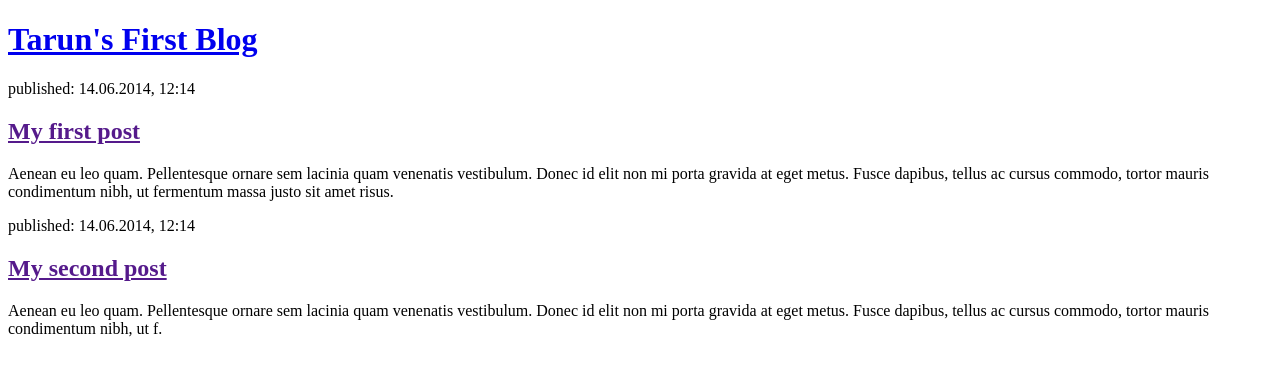
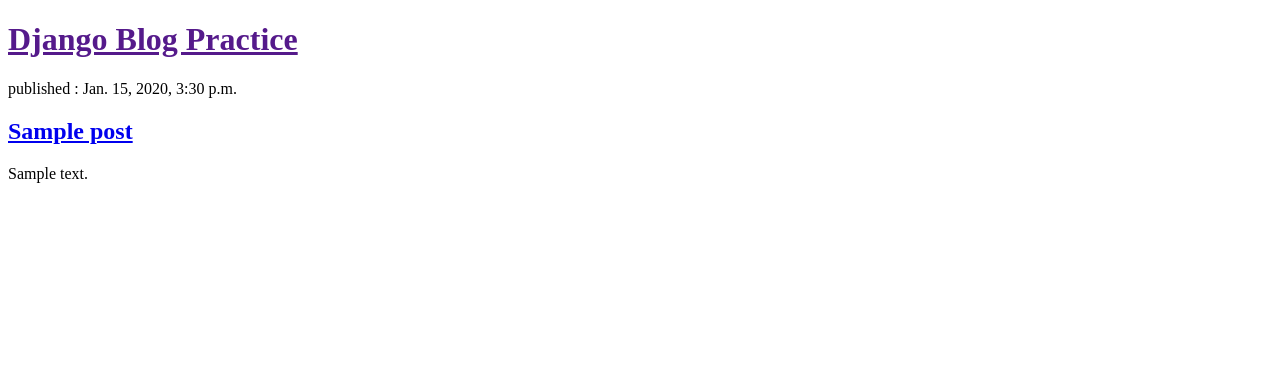
Before and after one commit to tarun-suthar-04/Grind-45, a Django app: page / in a window 1280 px wide. Shown: the top 376 px of the page. Run offline with Django 5.2, Linux system fonts and the light colour scheme; tables that the repository leaves empty hold one stand-in row (values such as "Sample post").

Commit message:
Updated view and template to display posts from database, Added post detail view, url, and template

```diff
--- a/BlogPractice/blog/templates/blog/post_list.html
+++ b/BlogPractice/blog/templates/blog/post_list.html
@@ -1,23 +1,22 @@
-<!DOCTYPE html>
+<!doctype html>
 <html>
   <head>
     <title>Tarun Blogs</title>
   </head>
   <body>
     <header>
-            <h1><a href="/">Tarun's First Blog</a></h1>
+      <h1><a href="">Django Blog Practice</a></h1>
     </header>
 
+    <main>
+        {% for post in posts %}
         <article>
-            <time>published: 14.06.2014, 12:14</time>
-            <h2><a href="">My first post</a></h2>
-            <p>Aenean eu leo quam. Pellentesque ornare sem lacinia quam venenatis vestibulum. Donec id elit non mi porta gravida at eget metus. Fusce dapibus, tellus ac cursus commodo, tortor mauris condimentum nibh, ut fermentum massa justo sit amet risus.</p>
+            <time>published : {{post.published_at}} </time>
+            <!-- <h2><a href="">{{post.title}}</a></h2> -->
+             <h2><a href="{% url 'post_detail' pk=post.pk %}">{{ post.title }}</a></h2>
+            <p>{{post.text|linebreaksbr}}</p>
         </article>
-
-        <article>
-            <time>published: 14.06.2014, 12:14</time>
-            <h2><a href="">My second post</a></h2>
-            <p>Aenean eu leo quam. Pellentesque ornare sem lacinia quam venenatis vestibulum. Donec id elit non mi porta gravida at eget metus. Fusce dapibus, tellus ac cursus commodo, tortor mauris condimentum nibh, ut f.</p>
-        </article>
+        {% endfor %}
+    </main>
   </body>
 </html>
--- a/BlogPractice/blog/urls.py
+++ b/BlogPractice/blog/urls.py
@@ -3,4 +3,5 @@ from . import views
 
 urlpatterns=[
     path('',views.post_list,name='post_list'),
+    path('post/<int:pk>/',views.post_detail,name="post_detail")
 ]
--- a/BlogPractice/blog/views.py
+++ b/BlogPractice/blog/views.py
@@ -1,4 +1,11 @@
-from django.shortcuts import render
+from django.shortcuts import render , get_object_or_404
+from .models import Post
+from django.utils import timezone
 
 def post_list(request):
-    return render(request,'blog/post_list.html',{})
+    posts=Post.objects.filter(published_at__lte=timezone.now()).order_by('published_at')
+    return render(request,'blog/post_list.html',{'posts':posts})
+
+def post_detail(request,pk):
+    post=get_object_or_404(Post, pk=pk)
+    return render(request,'blog/post_detail.html',{'post':post})
```
Also changed, not shown: BlogPractice/blog/templates/blog/post_detail.html (added, +15 -0 lines). Lines whose indentation alone changed are shown as unchanged.
